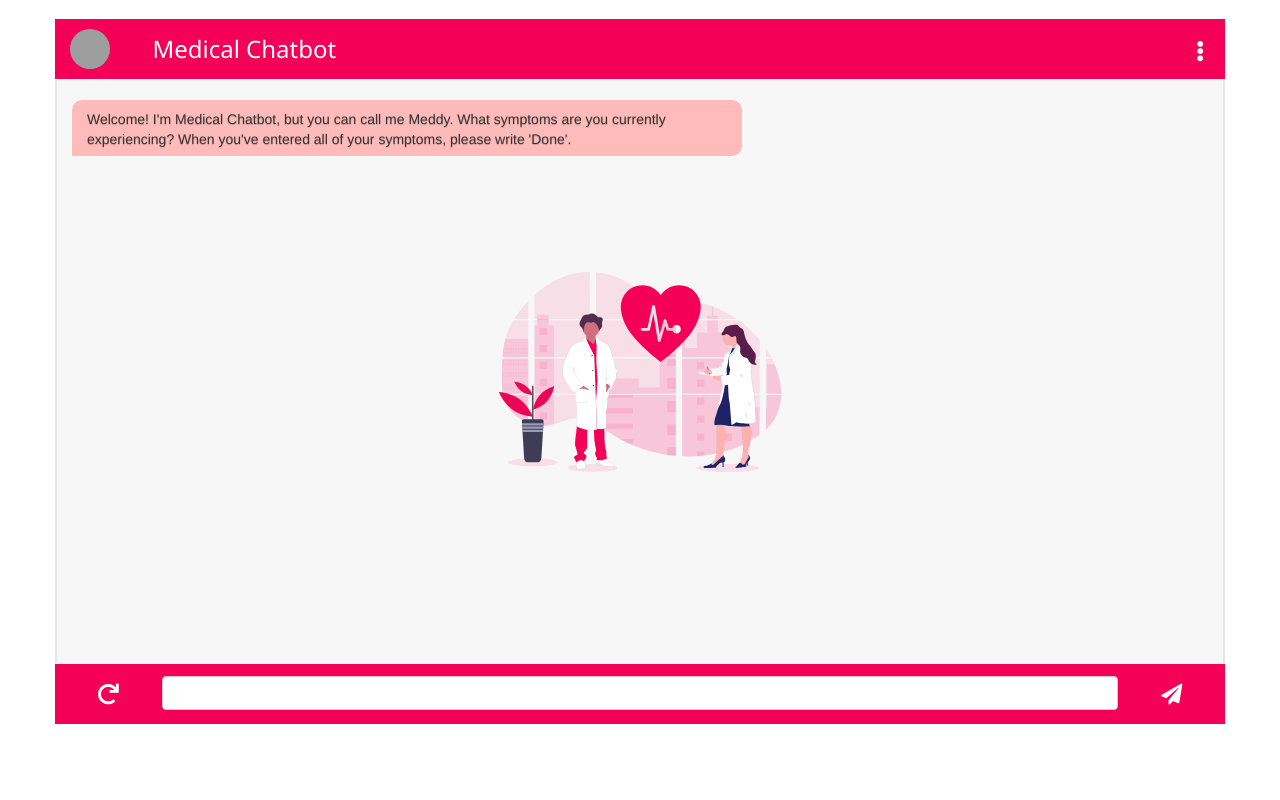
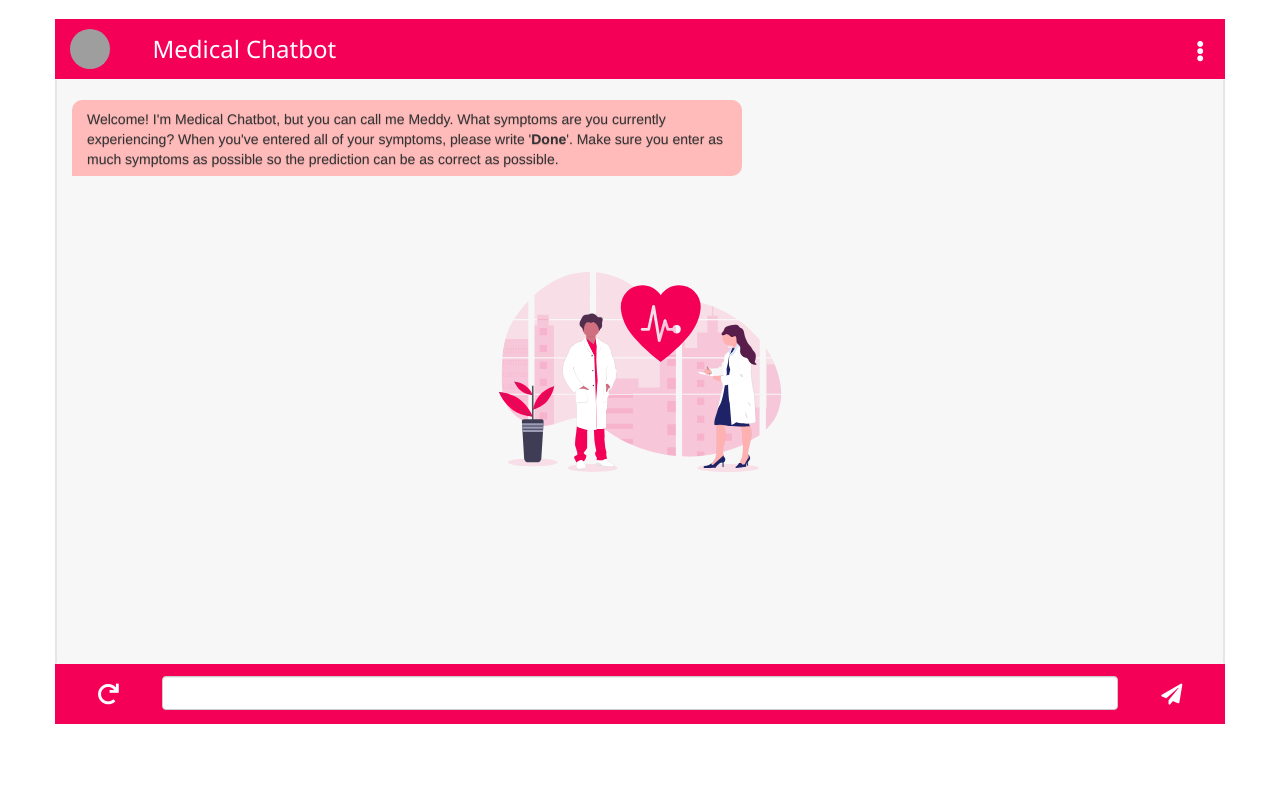
Before and after one commit to mbenkus/MedicalChatbot, a Flask app: page / in a window 1280 px wide. Run offline with Flask 2, Linux system fonts and the light colour scheme; parts of the project's set-up code (start-up, migrations or seed data) failed here and were passed over; some libraries are stand-ins or nearby versions; grey boxes are pictures that could not be loaded.

Commit message:
Fixed issues regarding repository reorganization

```diff
--- a/app.py
+++ b/app.py
@@ -38,7 +38,7 @@ symptom_severity = pd.read_csv("data/Symptom-severity.csv")
 symptom_severity = symptom_severity.applymap(lambda s: s.lower().strip(" ").replace(" ", "") if type(s) == str else s)
 
 
-with open('models/list_of_symptoms.pickle', 'rb') as data_file:
+with open('data/list_of_symptoms.pickle', 'rb') as data_file:
     symptoms_list = pickle.load(data_file)
 
 with open('models/fitted_model.pickle', 'rb') as modelFile:
@@ -81,7 +81,7 @@ def index():
 def predict_symptom():
     print("Request json:", request.json)
     sentence = request.json['sentence']
-    if sentence.replace(".", "").replace("!","").lower() == "done":
+    if sentence.replace(".", "").replace("!","").lower().strip() == "done":
 
         if not user_symptoms:
             response_sentence = random.choice(
@@ -102,7 +102,7 @@ def predict_symptom():
 
             description = diseases_description.loc[diseases_description['Disease'] == disease.strip(" ").lower(), 'Description'].iloc[0]
             precaution = disease_precaution[disease_precaution['Disease'] == disease.strip(" ").lower()]
-            precautions = 'Precautions: ' + str(precaution.Precaution_1.iloc[0]) + ", " + str(precaution.Precaution_2.iloc[0]) + ", " + str(precaution.Precaution_3.iloc[0]) + ", " + str(precaution.Precaution_4.iloc[0])
+            precautions = 'Precautions: ' + precaution.Precaution_1.iloc[0] + ", " + precaution.Precaution_2.iloc[0] + ", " + precaution.Precaution_3.iloc[0] + ", " + precaution.Precaution_4.iloc[0]
             response_sentence = "It looks to me like you have " + disease + ". <br><br> <i>Description: " + description + "</i>" + "<br><br><b>"+ precautions + "</b>"
 
             severity = []
--- a/data/symptom_precaution.csv
+++ b/data/symptom_precaution.csv
@@ -1,7 +1,7 @@
 Disease,Precaution_1,Precaution_2,Precaution_3,Precaution_4
 Drug Reaction,stop irritation,consult nearest hospital,stop taking drug,follow up
 Malaria,Consult nearest hospital,avoid oily food,avoid non veg food,keep mosquitos out
-Allergy,apply calamine,cover area with bandage,,use ice to compress itching
+Allergy,apply calamine,cover area with bandage,keep a diary,use ice to compress itching
 Hypothyroidism,reduce stress,exercise,eat healthy,get proper sleep
 Psoriasis,wash hands with warm soapy water,stop bleeding using pressure,consult doctor,salt baths
 GERD,avoid fatty spicy food,avoid lying down after eating,maintain healthy weight,exercise
@@ -35,7 +35,7 @@ Jaundice,drink plenty of water,consume milk thistle,eat fruits and high fiberous
 Hepatitis E,stop alcohol consumption,rest,consult doctor,medication
 Dengue,drink papaya leaf juice,avoid fatty spicy food,keep mosquitos away,keep hydrated
 Hepatitis D,consult doctor,medication,eat healthy,follow up
-Heart attack,call ambulance,chew or swallow asprin,keep calm,
+Heart attack,call ambulance,chew or swallow asprin,keep calm,lie down
 Pneumonia,consult doctor,medication,rest,follow up
 Arthritis,exercise,use hot and cold therapy,try acupuncture,massage
 Gastroenteritis,stop eating solid food for while,try taking small sips of water,rest,ease back into eating
--- a/static/js/main.js
+++ b/static/js/main.js
@@ -69,7 +69,7 @@ $(document).ready(function () {
     $.fn.getPredictedSymptom(true);
     $("#conversation").empty();
     const text =
-      "Welcome! I'm Medical Chatbot, but you can call me Meddy. What symptoms are you currently experiencing? When you've entered all of your symptoms, please write 'Done'.";
+      "Welcome! I'm Medical Chatbot, but you can call me Meddy. What symptoms are you currently experiencing? When you've entered all of your symptoms, please write '<b>Done</b>'. Make sure you enter as much symptoms as possible so the prediction can be as correct as possible.";
     $("#conversation").append(
       `<div class="row message-previous"><div class="col-sm-12 previous"></div></div><div class="row message-body"><div class="col-sm-12 message-main-receiver"><div class="receiver"><div class="message-text">${text}</div></div></div></div>`
     );
--- a/templates/index.html
+++ b/templates/index.html
@@ -62,7 +62,8 @@
                   <div class="message-text">
                     Welcome! I'm Medical Chatbot, but you can call me Meddy.
                     What symptoms are you currently experiencing? When you've
-                    entered all of your symptoms, please write 'Done'.
+                    entered all of your symptoms, please write '<b>Done</b>'.
+                    Make sure you enter as much symptoms as possible so the prediction can be as correct as possible.
                   </div>
                 </div>
               </div>
```
Also changed, not shown: 7 other files.
